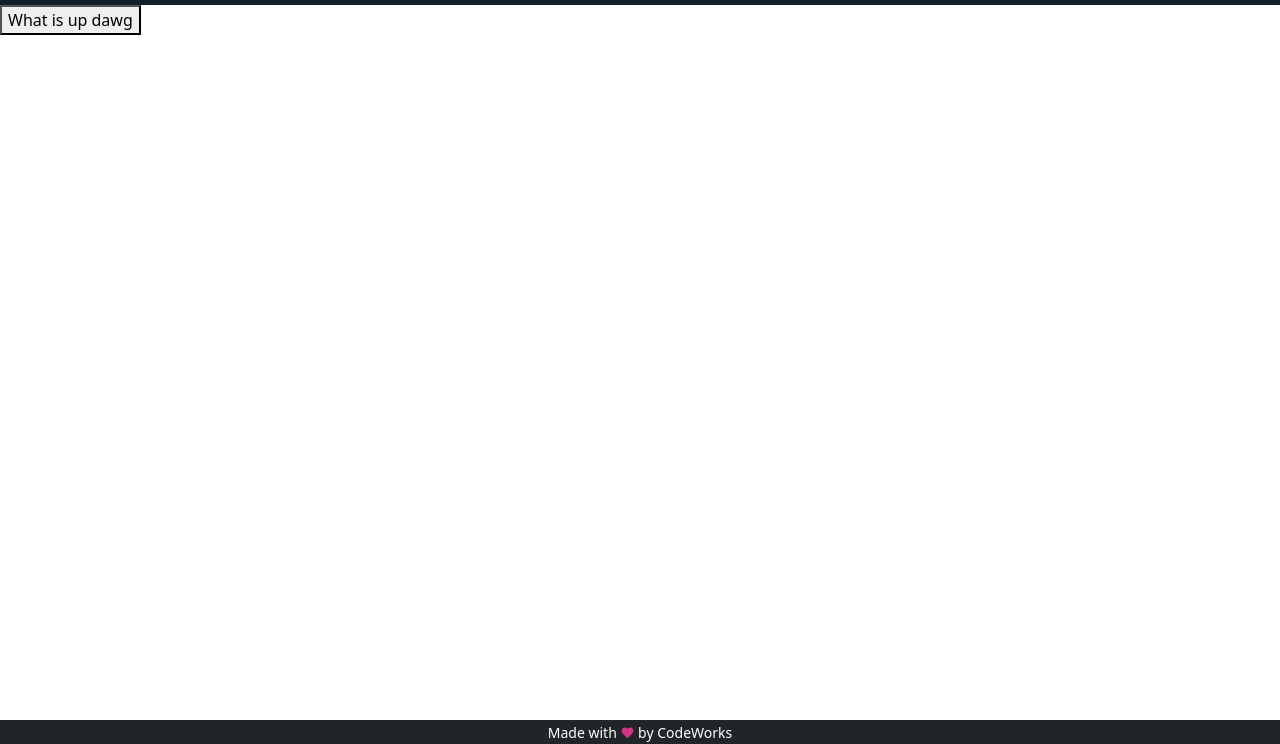
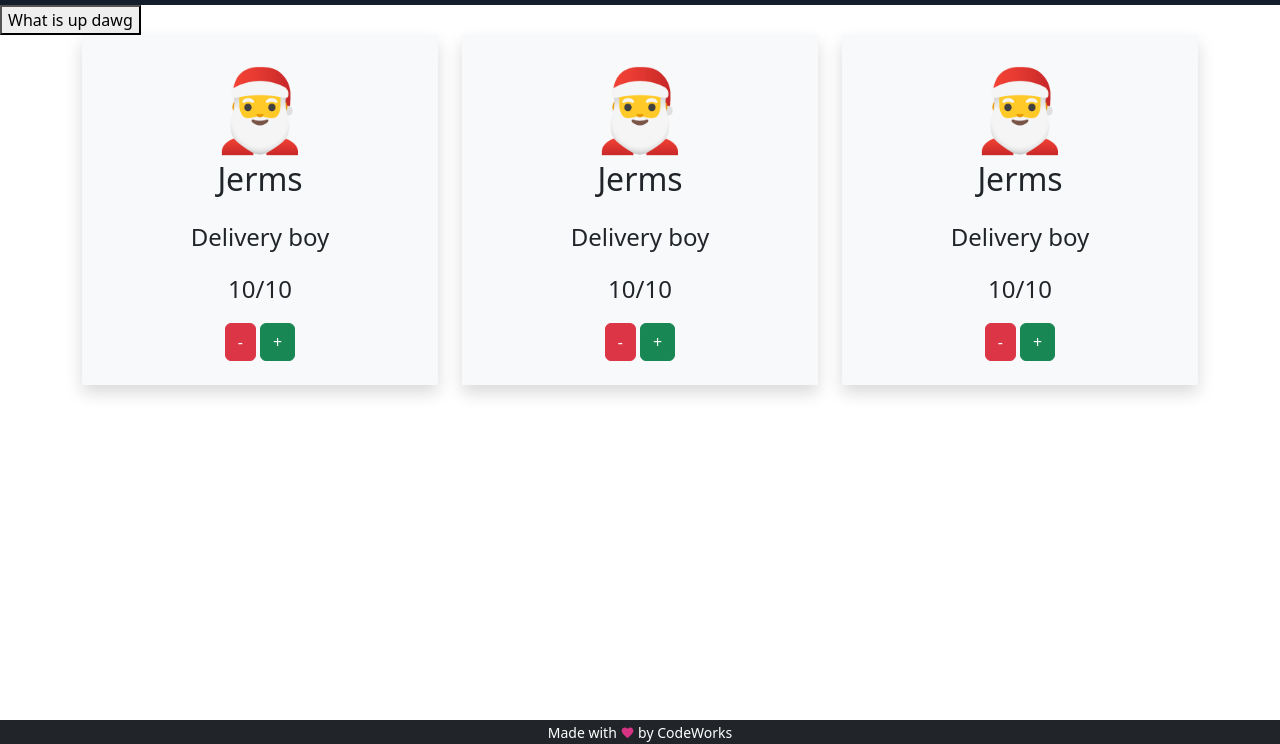
Before and after one commit to CodeWorks-FullStack/spring25_character_classes, a plain HTML site: page index.html in a window 1280 px wide. Shown: the part 56-800 px from the top of the page. Drawn offline with nearby package versions, Linux system fonts and the light colour scheme.

Commit message:
html template sketched out in html

```diff
--- a/app/AppState.js
+++ b/app/AppState.js
@@ -13,6 +13,7 @@ class ObservableAppState extends EventEmitter {
     new Character('jerms', '🎅', 10, 'delivery dude'),
     new Character('mick', '👮‍♂️', 1000, 'strongest meter maid'),
     new Character('jake', '🫅', 10000, 'code emperor'),
+    new Character('sam', '🧘‍♀️', 8, 'stretchy'),
   ]
 }
 
--- a/index.html
+++ b/index.html
@@ -26,6 +26,41 @@
   <main>
     <!-- NOTE must respect application architecture (we have to go through the right channels) -->
     <button onclick="app.charactersController.sayWhatUp()">What is up dawg</button>
+
+    <div class="container">
+      <div class="row">
+        <div class="col-md-4">
+          <div class="bg-light shadow text-center p-4">
+            <span class="display-1">🎅</span>
+            <p class="fs-2">Jerms</p>
+            <p class="fs-4">Delivery boy</p>
+            <p class="fs-4">10/10</p>
+            <button class="btn btn-danger">-</button>
+            <button class="btn btn-success">+</button>
+          </div>
+        </div>
+        <div class="col-md-4">
+          <div class="bg-light shadow text-center p-4">
+            <span class="display-1">🎅</span>
+            <p class="fs-2">Jerms</p>
+            <p class="fs-4">Delivery boy</p>
+            <p class="fs-4">10/10</p>
+            <button class="btn btn-danger">-</button>
+            <button class="btn btn-success">+</button>
+          </div>
+        </div>
+        <div class="col-md-4">
+          <div class="bg-light shadow text-center p-4">
+            <span class="display-1">🎅</span>
+            <p class="fs-2">Jerms</p>
+            <p class="fs-4">Delivery boy</p>
+            <p class="fs-4">10/10</p>
+            <button class="btn btn-danger">-</button>
+            <button class="btn btn-success">+</button>
+          </div>
+        </div>
+      </div>
+    </div>
   </main>
 
   <footer class="text-bg-dark">
```
